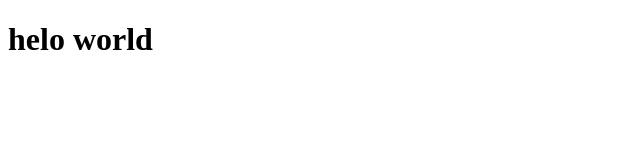
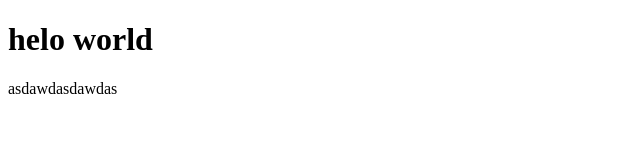
Before and after one commit to Anggiragk/git-test-2, a plain HTML site: page index.html in a window 1280 px wide. Shown: the whole page, without its empty margins (0-640 px from the left). Drawn offline with Linux system fonts and the light colour scheme.

Commit message:
menambahkan tag p pada index

```diff
--- a/index.html
+++ b/index.html
@@ -8,5 +8,6 @@
 </head>
 <body>
     <h1>helo world</h1>
+    <p>asdawdasdawdas</p>
 </body>
 </html>
```
